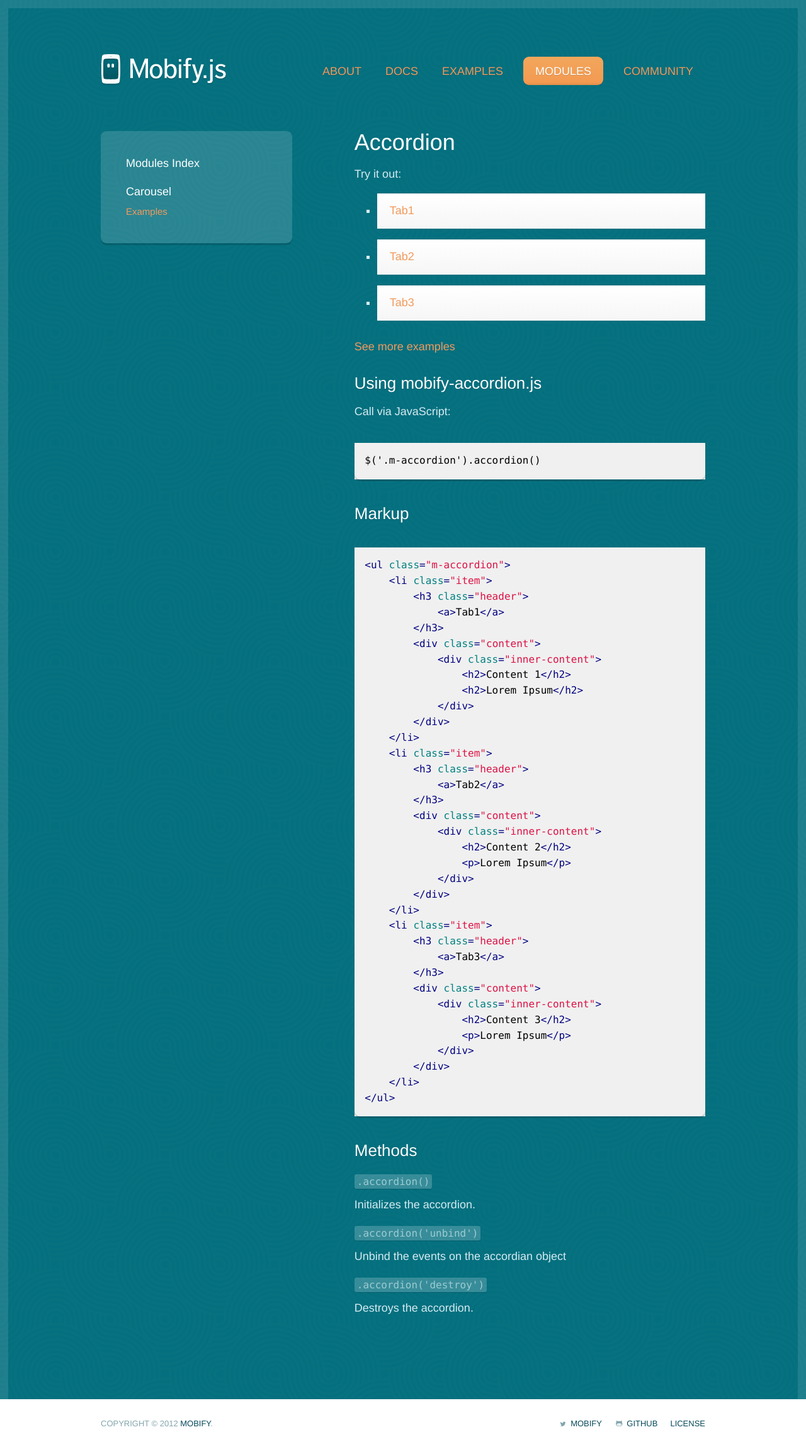
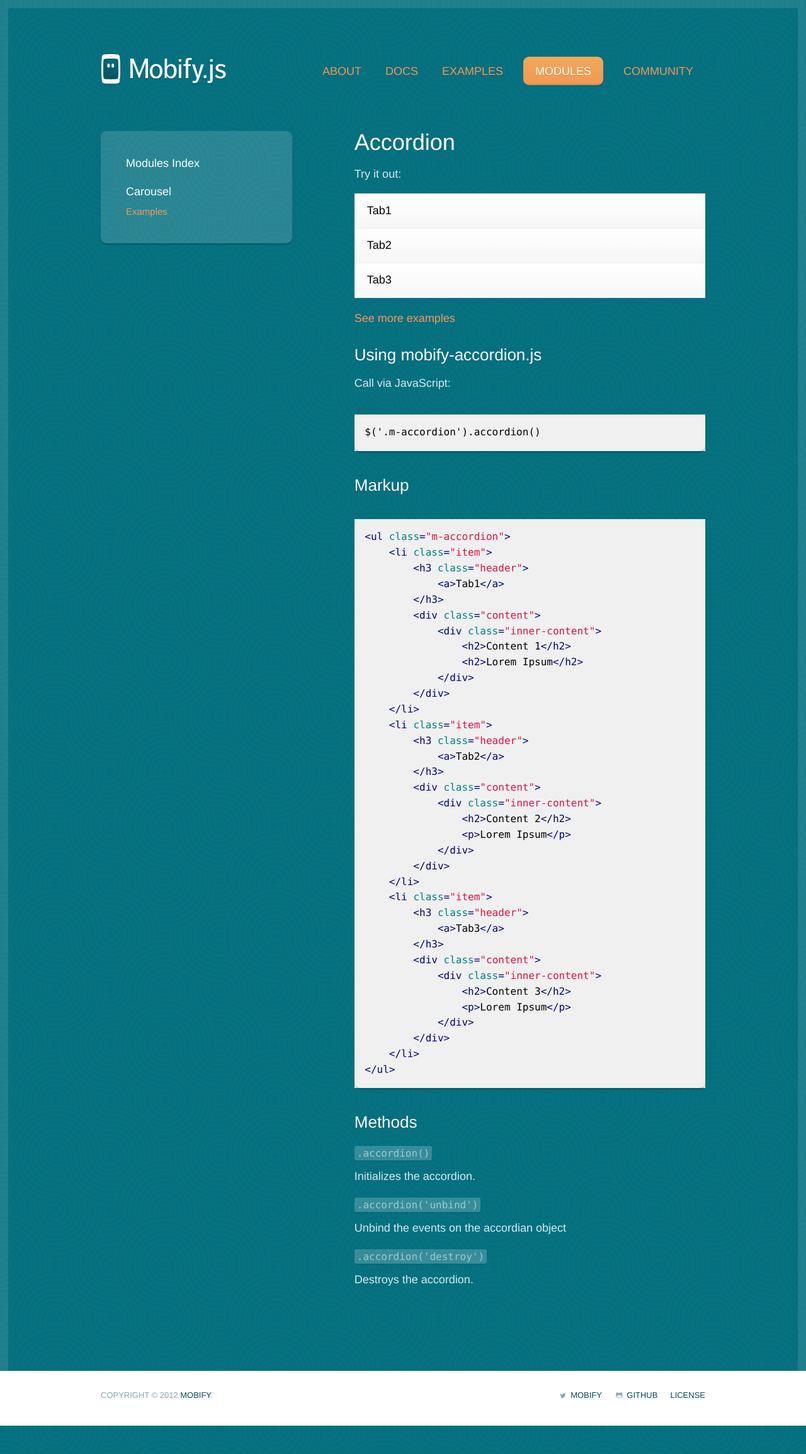
Before and after one commit to mobify/mobifyjs, a Jekyll site: the page built from www/modules/accordion.md, in a window 1280 px wide. Shown: the whole page at 63% size. Built offline with Jekyll 4.4.1, drawn with Linux system fonts in a browser that asks for light colours; after the commit the page ends 2263 px from its top, so only the background shows below that.

Commit message:
* Smoothing transition by preventing reflowing of the rest of the page. * Splitting out styles into accordian-controls

```diff
--- a/www/modules/accordion.md
+++ b/www/modules/accordion.md
@@ -4,6 +4,7 @@
 ---
 
 <link rel="stylesheet" href="{{ site.baseurl }}/static/examples/css/accordion.css">
+<link rel="stylesheet" href="{{ site.baseurl }}/static/examples/css/accordion-controls.css">
 
 # Accordion
 
--- /dev/null
+++ b/www/static/examples/css/accordion-controls.css
@@ -0,0 +1,27 @@
+.m-accordion {
+    color: black;
+}
+
+.m-accordion .header {
+    height: 54px;
+    padding: 0 20px;
+    border-top: 1px solid #ededed;
+    border-bottom: 1px solid #ededed;
+    background: -webkit-linear-gradient(white, #F6F6F6);
+    line-height: 52px;
+}
+
+.m-accordion .header a {
+    color: black;
+}
+
+.m-accordion .inner-content {
+    padding: 15px 10px 10px;
+    background: white;
+}
+
+.m-accordion h2 {
+    margin: 0;
+    color: black;
+    text-shadow: none;
+}
--- a/www/static/examples/css/accordion.css
+++ b/www/static/examples/css/accordion.css
@@ -1,5 +1,9 @@
 .m-accordion {
     list-style: none;
+}
+.m-accordion li {
+    list-style: none;
+    margin: 0;
 }
 
 .m-accordion .content {
@@ -12,20 +16,14 @@
 }
 
 .m-accordion .header {
-    height: 54px;
     margin-top: -1px;
-    padding: 0 20px;
-    border-top: 1px solid #ededed;
-    border-bottom: 1px solid #ededed;
-    background: -webkit-linear-gradient(white, #F6F6F6);
-    line-height: 52px;
     pointer-events: cursor; //For iOS
+}
+
+.m-accordion h3 {
+    margin: 0;
 }
 
 .m-accordion .header > a {
     pointer-events: none;
 }
-
-.m-accordion .inner-content {
-    padding: 15px 10px 10px;
-}
--- a/www/static/examples/js/accordion.js
+++ b/www/static/examples/js/accordion.js
@@ -14,16 +14,28 @@
     Accordion.prototype.bind = function() {
         var $element = this.$element;
 
+        // TODO: Determine event for vendor
+        $element.on('webkitTransitionEnd', function(e){
+            // recalculate proper height
+            var height = 0;
+            $('.item').each(function(index) {
+                height += $(this).height();
+            });
+            $element.css('height', height + 'px');
+        })
+
         function close($item) {
-            var content = $item.find('.content');
+            var $content = $item.find('.content');
+            contentHeight = $content.height();
             $item.toggleClass('active');
-            content.removeAttr('style');
+            $content.removeAttr('style');
         };
 
         function open($item) {
-            var content = $item.find('.content');
+            var $content = $item.find('.content');
             $item.toggleClass('active');
-            content.css('height', content.height()+'px');
+            $element.css('height', $element.height() + $content.height() + 'px');
+            $content.css('height', $content.height()+'px');
         };
 
         $element.find('.header').bind('click', function(e) {
```
Also changed, not shown: other parts of www/modules/accordion.md (+4 -7 lines), www/modules/index.md (+1 -1 lines).
